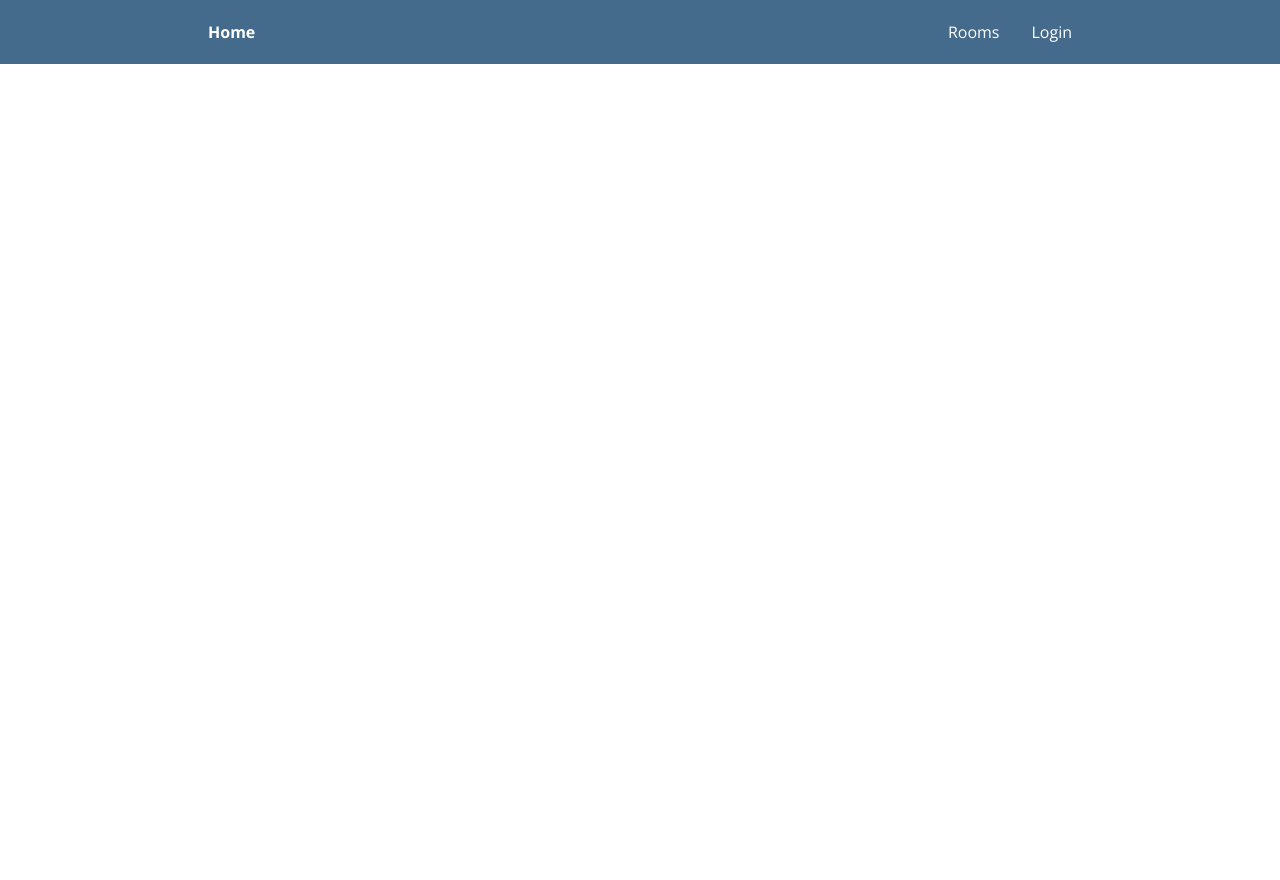
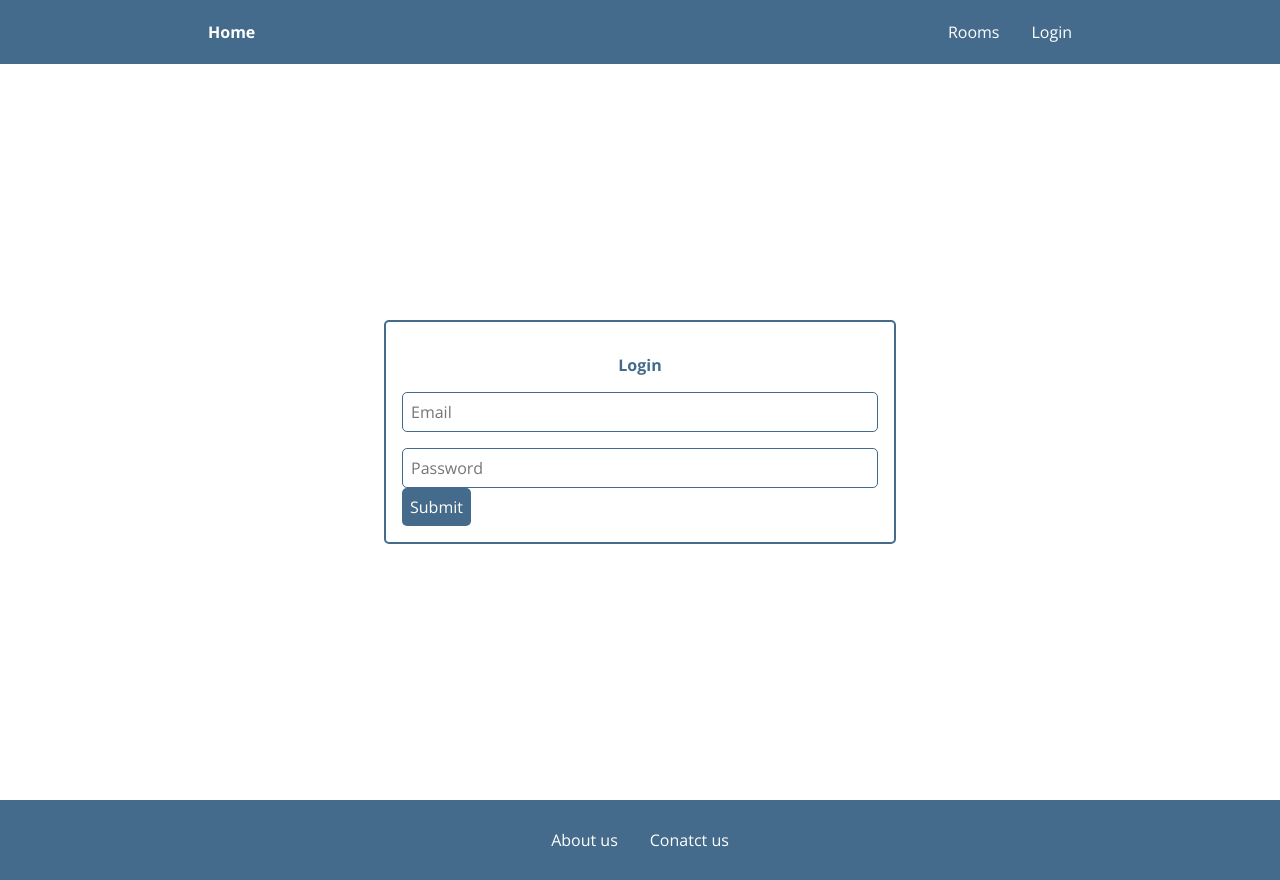
Before and after one commit to ariyeb/react-course, a React (Create React App) app: page / in a window 1280 px wide. Before the commit the page ends 800 px from the top, so only its background shows below. Built offline with nearby package versions, Linux system fonts and the light colour scheme.

Commit message:
adding login page

```diff
--- a/src/App.js
+++ b/src/App.js
@@ -1,9 +1,13 @@
 import React from "react";
 import Header from "./components/main/Header";
+import Footer from "./components/main/Footer";
+import LoginPage from "./components/login/LoginPage";
 
 const App = () => (
 	<div>
 		<Header />
+		<LoginPage />
+		<Footer />
 	</div>
 );
 
--- /dev/null
+++ b/src/components/login/LoginForm.js
@@ -0,0 +1,16 @@
+import React from "react";
+
+const LoginForm = () => {
+	return (
+		<div className="login-form">
+			<h3>Login</h3>
+			<form>
+				<input placeholder="Email" />
+				<input type="password" placeholder="Password" />
+				<button type="submit">Submit</button>
+			</form>
+		</div>
+	);
+};
+
+export default LoginForm;
--- /dev/null
+++ b/src/components/login/LoginPage.js
@@ -0,0 +1,14 @@
+import React from "react";
+import LoginForm from "./LoginForm";
+
+const LoginPage = () => {
+	return (
+		<div className="login-page">
+			<div className="login-page__form">
+				<LoginForm />
+			</div>
+		</div>
+	);
+};
+
+export default LoginPage;
--- /dev/null
+++ b/src/components/main/Footer.js
@@ -0,0 +1,10 @@
+import React from "react";
+
+const Footer = () => (
+	<div className="footer">
+		<a href="/">About us</a>
+		<a href="/">Conatct us</a>
+	</div>
+);
+
+export default Footer;
--- /dev/null
+++ b/src/styles/components/login/_login.scss
@@ -0,0 +1,60 @@
+.login-page{
+    width: 100%;
+    height: calc(100vh - 4rem);
+    margin-top: 4rem;
+    display: flex;
+    justify-content: center;
+    align-items: center;
+}
+
+.login-page__form{
+    width: 40%;
+    border: 2px solid $myBlue;
+    border-radius: 5px;
+    margin: 2rem;
+    padding:1rem;
+}
+
+.login-form {
+    h3{
+        text-align: center;
+        color: $myBlue;
+    }
+
+    input {
+        display: block;
+        width: 100%;
+        padding: 0.5rem;
+        border: 1px solid $myBlue;
+        margin-top: 1rem;
+        border-radius: 5px;
+
+        &:focus{
+            outline: none;
+        }
+    }
+
+    button{
+        display: block;
+        padding: 0.5rem;
+        background: $myBlue;
+        color: white;
+        border: none;
+        border-radius: 5px;
+        cursor: pointer;
+
+        &:disabled{
+            background: #ccc;
+            cursor: not-allowed;
+        }
+    }
+}
+
+.input-invalid{
+    border: 1px solid $myRed;
+}
+
+.invalid-message{
+    color: $myRed;
+    font-size: 0.75rem;
+}
--- /dev/null
+++ b/src/styles/components/main/_footer.scss
@@ -0,0 +1,12 @@
+.footer{
+    width: 100%;
+    height: 5rem;
+    display: flex;
+    justify-content: center;
+    align-items: center;
+    background: $myBlue;
+
+    a {
+        @extend %a-nav
+    }
+}
--- a/src/styles/styles.scss
+++ b/src/styles/styles.scss
@@ -1,3 +1,5 @@
 @import './base/base';
 @import './base/settings';
-@import './components/main/header'
+@import './components/main/header';
+@import './components/main/footer';
+@import './components/login/login';
```
